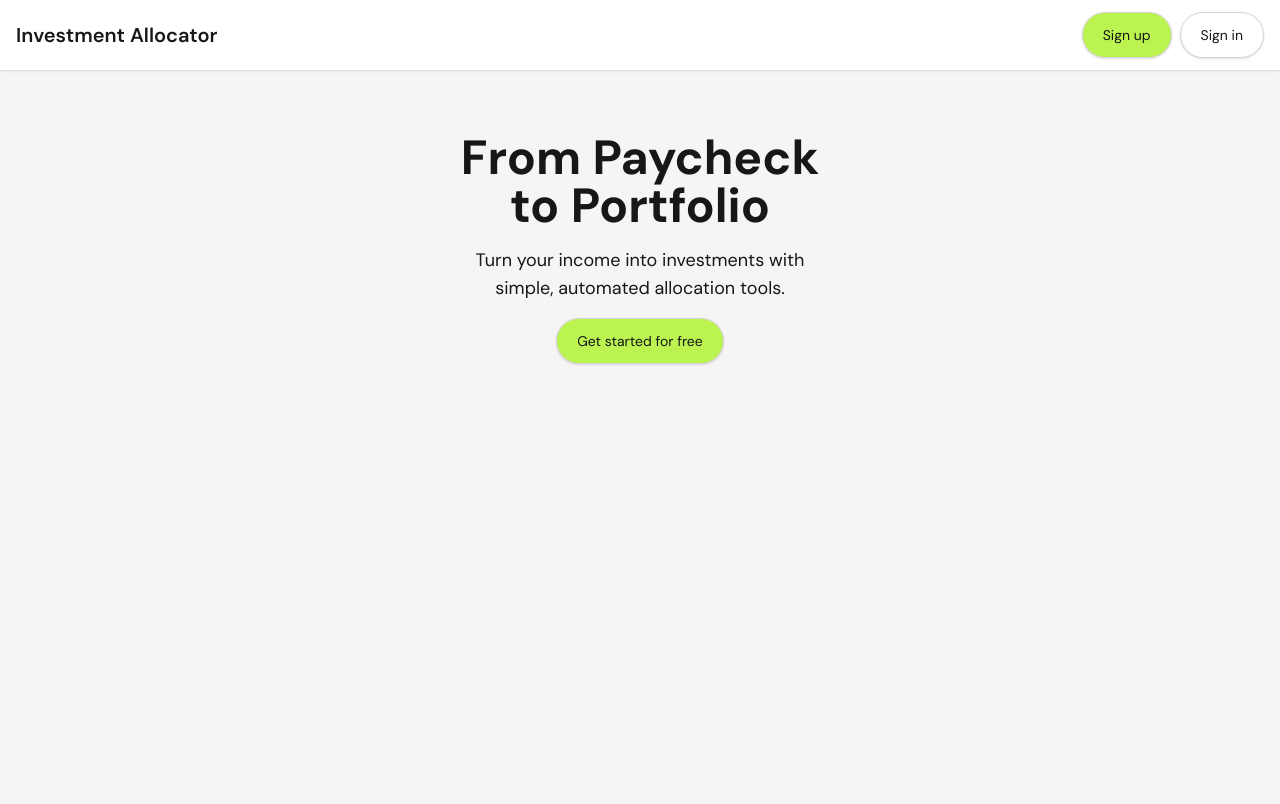
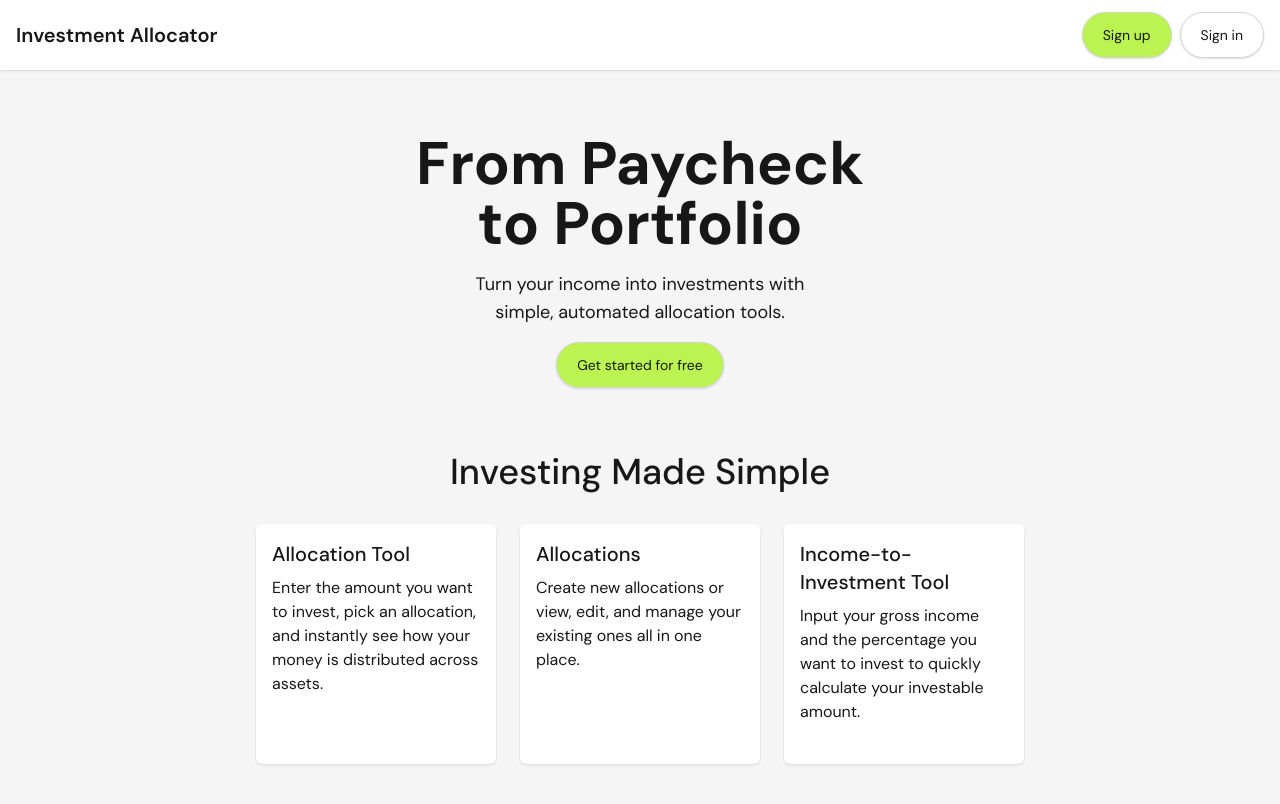
Before and after one commit to BrynBlumenstein/investment-allocator, a React (Vite) app in the folder client/: page / in a window 1280 px wide. Shown: the top 804 px of the page. Built offline with nearby package versions, Linux system fonts and the light colour scheme.

Commit message:
Add feature cards to landing page

```diff
--- /dev/null
+++ b/client/src/components/FeatureCard.jsx
@@ -0,0 +1,10 @@
+const FeatureCard = ({ header, paragraph }) => {
+	return (
+		<li className="size-52 md:size-60 rounded-md bg-white p-4 shadow-sm">
+			<h3 className="mb-2 text-lg font-medium md:text-xl">{header}</h3>
+			<p className="text-sm md:text-base">{paragraph}</p>
+		</li>
+	);
+};
+
+export default FeatureCard;
--- a/client/src/components/Features.jsx
+++ b/client/src/components/Features.jsx
@@ -1,9 +1,27 @@
+import FeatureCard from './FeatureCard';
+
 const Features = () => {
-  return (
-    <section>
+	return (
+		<section className="mb-14 md:mb-16">
+			<h2 className="mb-6 text-center text-2xl font-medium md:mb-8 md:text-4xl">
+				Investing Made Simple
+			</h2>
+			<ul className="flex flex-col items-center gap-6 md:grid md:grid-cols-3">
+				<FeatureCard
+					header="Allocation Tool"
+					paragraph="Enter the amount you want to invest, pick an allocation, and instantly see how your money is distributed across assets."
+				/>
+				<FeatureCard
+					header="Allocations"
+					paragraph="Create new allocations or view, edit, and manage your existing ones all in one place."
+				/>
+				<FeatureCard
+					header="Income-to-Investment Tool"
+					paragraph="Input your gross income and the percentage you want to invest to quickly calculate your investable amount."
+				/>
+			</ul>
+		</section>
+	);
+};
 
-    </section>
-  )
-}
-
-export default Features
+export default Features;
--- a/client/src/components/Hero.jsx
+++ b/client/src/components/Hero.jsx
@@ -3,7 +3,7 @@ import LinkButton from './LinkButton';
 const Hero = () => {
 	return (
 		<section className="mt-14 flex w-full flex-col items-center gap-2 text-center md:mt-16 md:gap-4">
-			<h1 className="w-xs md:w-sm text-4xl font-bold md:text-5xl">
+			<h1 className="w-xs md:w-md text-4xl font-bold md:text-6xl">
 				From Paycheck to Portfolio
 			</h1>
 			<p className="w-2xs text-sm md:w-sm md:text-lg">
--- a/client/src/pages/LandingPage.jsx
+++ b/client/src/pages/LandingPage.jsx
@@ -1,9 +1,11 @@
 import Hero from '../components/Hero';
+import Features from '../components/Features';
 
 const LandingPage = () => {
 	return (
-		<main className="flex h-screen flex-col items-center px-4">
+		<main className="flex flex-col items-center px-4 gap-14 md:gap-16">
 			<Hero />
+			<Features />
 		</main>
 	);
 };
```
